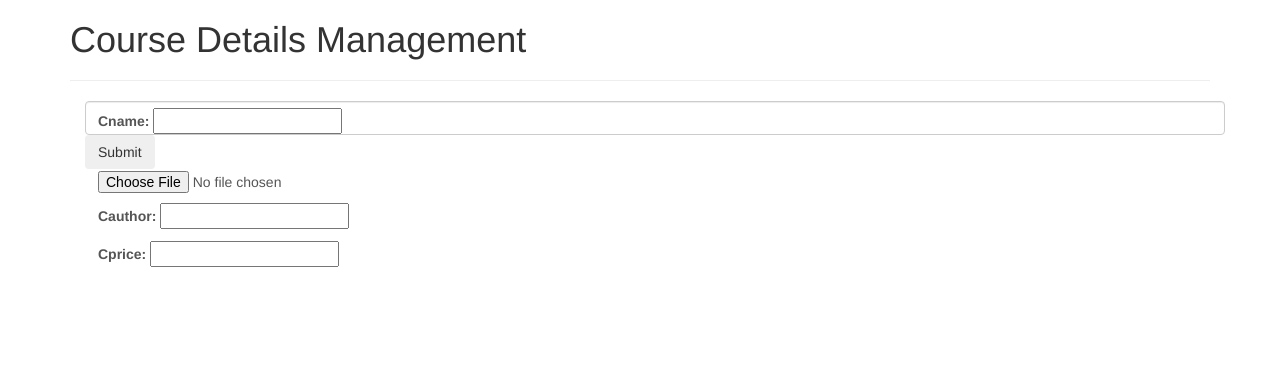
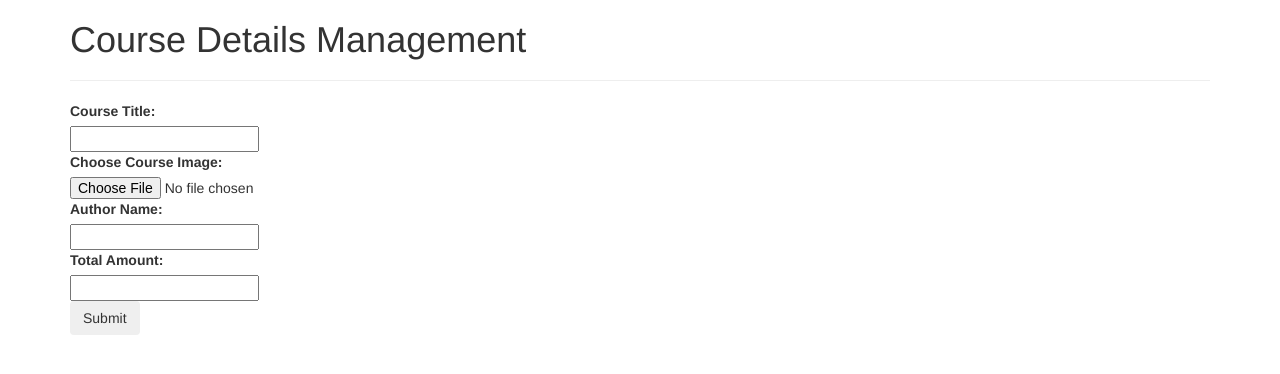
Before and after one commit to shaikhsdf/serverepo, a Django app: page /store/ in a window 1280 px wide. Shown: the top 374 px of the page. Run offline with Django 3.2, Linux system fonts and the light colour scheme; some libraries are stand-ins or nearby versions.

Commit message:
API to view Courses working

```diff
--- a/course/Templates/courseapp/store.html
+++ b/course/Templates/courseapp/store.html
@@ -8,20 +8,43 @@
 </head>
 <body>
     <div class="container">
-    <h1> Course Details Management </h1>
-    <hr/>
+        <h1> Course Details Management </h1>
+        <hr/>
+    </div>
     <div class="container">
-    <form method="POST">
-        <div class="form-group">
+        <form class="form-horizontal " method="POST">
             {% csrf_token %}
-            <div class=" form-control">
-                {{ form.as_p }}
+            {{ form.non_field_errors }}
+            <div class="fieldWrapper">
+                {{ form.cname.errors }}
+                <label for="{{ form.cname.id_for_label }}">Course Title:</label>
+                <div>
+                    {{ form.cname }}
+                </div>
             </div>
-
+            <div class="fieldWrapper form-inline">
+                {{ form.cimg.errors }}
+                <label for="{{ form.cimg.id_for_label }}">Choose Course Image:</label>
+                <div>
+                    {{ form.cimg }}
+                </div>
+            </div>
+            <div class="fieldWrapper">
+                {{ form.cauthor.errors }}
+                <label for="{{ form.cauthor.id_for_label }}">Author Name:</label>
+                <div>
+                    {{ form.cauthor }}
+                </div>
+            </div>
+            <div class="fieldWrapper">
+                {{ form.cprice.errors }}
+                <label for="{{ form.cprice.id_for_label }}" >Total Amount:</label>
+                <div>
+                    {{ form.cprice }}
+                </div>
+            </div>
             <input type="submit" class="btn btn-outline-info" value="Submit">
-        </div>
-    </form>
+        </form>
     </div>
-</div>
 </body>
 </html>
--- a/course/course/urls.py
+++ b/course/course/urls.py
@@ -14,17 +14,24 @@ Including another URLconf
     2. Add a URL to urlpatterns:  path('blog/', include('blog.urls'))
 """
 from django.contrib import admin
-from django.urls import path
+from django.urls import path, include
 from django.conf import settings
 from django.conf.urls.static import static
 from courseapp import views
+from rest_framework import routers
+
+
+router = routers.DefaultRouter()
+router.register(r'mycourse', views.CourseViewSet)
 
 urlpatterns = [
+    path('', include(router.urls)),
     path('admin/', admin.site.urls),
     path('', views.index, name='index'),
     path('<int:course_id>/', views.detail, name='detail'),
     path('store/', views.storeCourses, name="storeCourses"),
     path('courses/', views.showCourses, name="showCourses")
+    #path('courseapi/', include('rest_framework.urls', namespace='rest_framework'))
 ]
 
 if settings.DEBUG:
--- a/course/courseapp/views.py
+++ b/course/courseapp/views.py
@@ -1,8 +1,21 @@
 from django.shortcuts import render
 from django.http import HttpResponse, Http404
 from courseapp.storecourse import newCourse
+#from django.models import Courses
 from courseapp.models import Courses
 from django.views.decorators.csrf import csrf_protect
+from rest_framework import viewsets
+from rest_framework import permissions
+from courseapp.serializers import CourseSerializer
+#from course.courseapp.serializers import CourseSerializer
+
+class CourseViewSet(viewsets.ModelViewSet):
+    """
+    API endpoint that allows users to be viewed or edited.
+    """
+    queryset = Courses.objects.all()
+    serializer_class = CourseSerializer
+    #permission_classes = [permissions.IsAuthenticated]
 
 def index(request):
     return HttpResponse("Hello.")
@@ -16,7 +29,7 @@ def storeCourses(request):
 
         if form.is_valid():
             form.save(commit=True)
-            return index(requesr)
+            #return index(request)
         else:
             print('Invalid Data')
 
```
Also changed, not shown: course/course/settings.py (+8 -0 lines), course/courseapp/serializers.py (added, +9 -0 lines), course/courseapp/urls.py (deleted).
